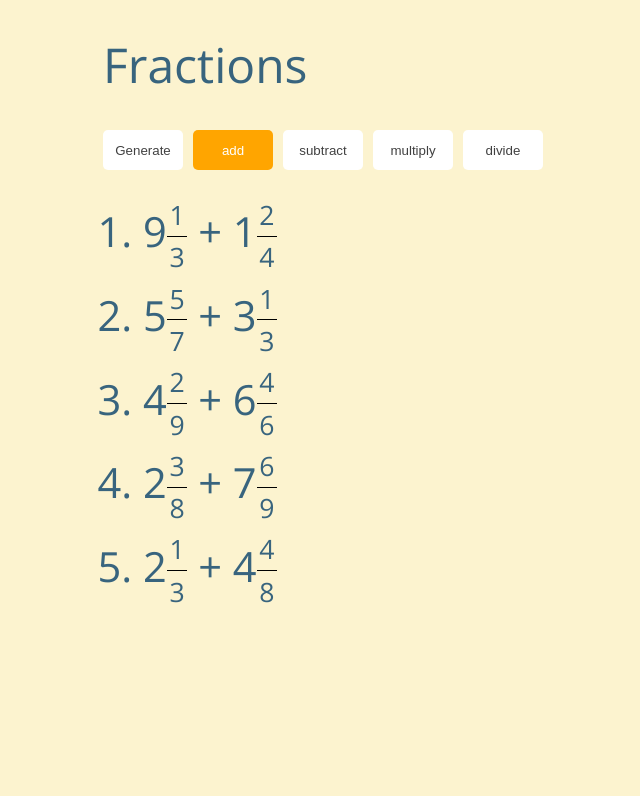
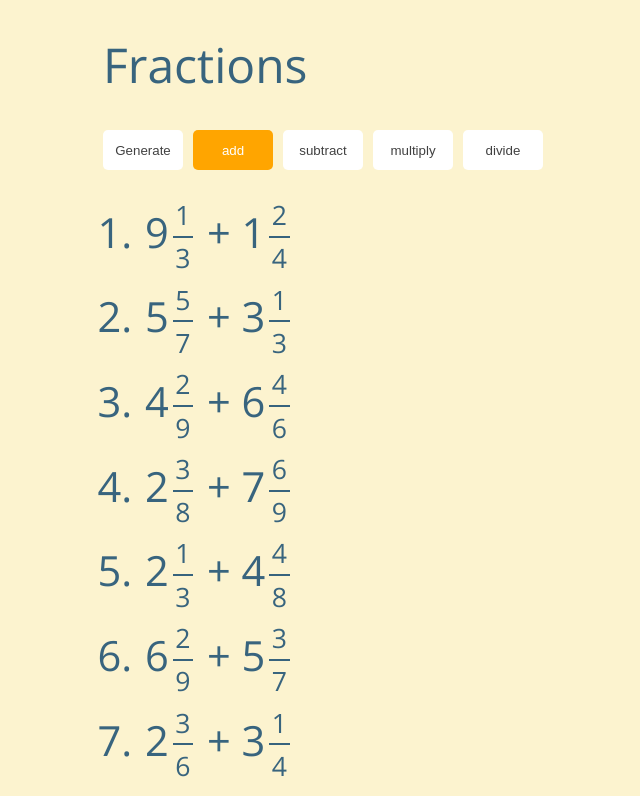
Before and after one commit to 4lefts/fractions, a React (Create React App) app: page / in a window 1280 px wide. Shown: the top 796 px of the page, without its empty margins (57-697 px from the left). Built offline with nearby package versions, Linux system fonts and the light colour scheme; the HTML template or start-up script is replaced by a standard one.

Commit message:
tweaked number spacing

```diff
--- a/src/App.js
+++ b/src/App.js
@@ -8,7 +8,7 @@ class App extends Component {
   constructor(props){
     super(props)
     this.state = {
-      numberOfQuestions: 5,
+      numberOfQuestions: 10,
       operatorOptions: [
         {
           operator: 'add',
--- a/src/number-styles.css
+++ b/src/number-styles.css
@@ -4,6 +4,7 @@
     vertical-align: middle;
     letter-spacing: 0.001em;
     text-align: center;
+    margin: 0 0.12rem;
 }
 .frac > span{
     display: block;
@@ -11,8 +12,12 @@
     padding: 0.1em;
 }
 .frac > span.denominator{
-    border-top: 1.4px solid black;
+    border-top: 2px solid rgba(27, 79, 114, 0.875);
 }
 .frac > span.vinculum{
     display: none;
 }
+
+.whole{
+    margin: 0 0.12rem;
+}
--- a/src/numbers.js
+++ b/src/numbers.js
@@ -4,7 +4,7 @@ import './number-styles.css'
 // build whole number part, if it exists
 function WholeNumber(props){
     // console.log(JSON.stringify(props, null, 3))
-    return <span>{props.val}</span>
+    return <span className="whole">{props.val}</span>
 }
 
 // build the fractional part, if it exists
--- a/src/question-styles.css
+++ b/src/question-styles.css
@@ -1,3 +1,7 @@
 .question{
     font-size: 2.6rem;
 }
+
+.operator{
+    margin: 0 0.55rem 0 0.75rem;
+}
--- a/src/question.js
+++ b/src/question.js
@@ -5,9 +5,9 @@ import './question-styles.css'
 function Question(props){
     const op1 = props.data.op1
     const op2 = props.data.op2
-    const operator = <span>{props.data.operator}</span>
+    const operator = <span className="operator">{props.data.operator}</span>
     return <li className="question">
-        <Num val={op1}/> {operator} <Num val={op2}/>
+        <Num val={op1}/>{operator}<Num val={op2}/>
     </li>
 }
 
```
